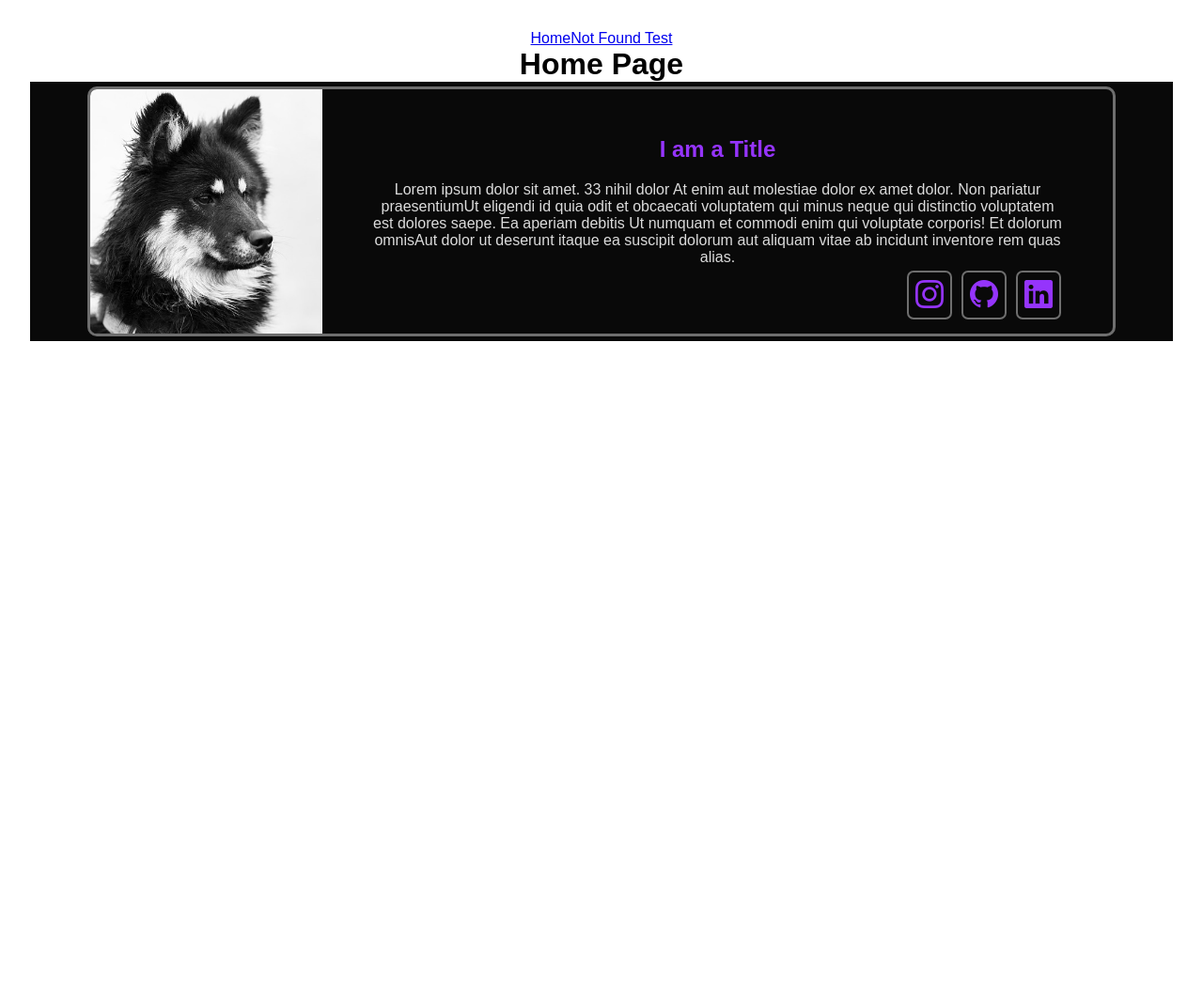
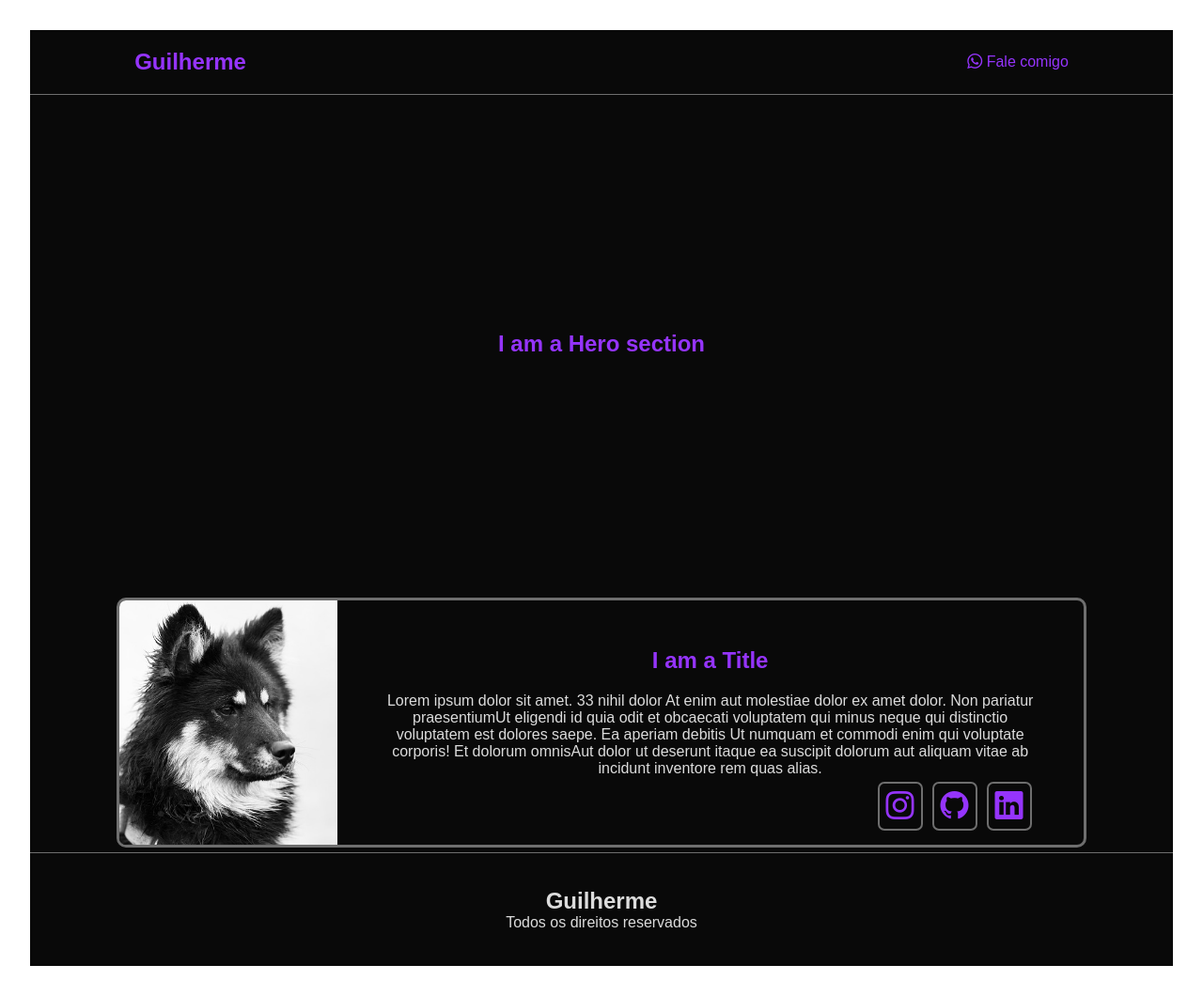
Before and after one commit to guiigle/My-portfolio, a React (Vite) app: page / in a window 1280 px wide. Shown: the whole page at 94% size. Before the commit the page ends 800 px from the top, so only its background shows below. Built offline with nearby package versions, Linux system fonts and the light colour scheme.

Commit message:
cria uma seção Hero inicial, e arruma o footer da aplicação com um modelo inicial tbm

```diff
--- a/src/components/AboutMe/style.css
+++ b/src/components/AboutMe/style.css
@@ -13,7 +13,7 @@
   display: flex;
   border: var(--secondary-color) 3px solid;
   border-radius: 10px;
-  width: 85vw;
+  width: 85%;
 
 }
 
--- /dev/null
+++ b/src/components/Footer/index.tsx
@@ -0,0 +1,15 @@
+import './style.css';
+
+function Footer() {
+  return (
+    <footer className='footer-section'>
+      <div className='footer-container'>
+        <h2>Guilherme</h2>
+        <p>Todos os direitos reservados</p>
+      </div>
+    </footer>
+  )
+}
+
+export default Footer;
+// This component serves as the footer of the application, displaying copyright information and the author's name.
--- /dev/null
+++ b/src/components/Footer/style.css
@@ -0,0 +1,17 @@
+.footer-section {
+  display: flex;
+  flex-direction: row;
+  background-color: var(--primary-color);
+  color: var(--text-color);
+  justify-content: center;
+  height: 15vh;
+  border-top: var(--secondary-color) 1px solid;
+}
+
+.footer-container {
+  display: flex;
+  flex-direction: column;
+  align-items: center;
+  justify-content: center;
+  width: 90%;
+}
--- a/src/components/Header/index.tsx
+++ b/src/components/Header/index.tsx
@@ -1,13 +1,12 @@
-import { NavLink } from 'react-router-dom';
 import './style.css';
 
 function Header() {
   return (
-    <header>
-      <nav>
-        <NavLink to="">Home</NavLink>
-        <NavLink to="/asas">Not Found Test</NavLink>
-      </nav>
+    <header className='header-section'>
+      <div className='header-container'>
+        <h2>Guilherme</h2>
+        <a href=""><i className="bi bi-whatsapp"></i> Fale comigo</a>
+      </div>
     </header>
   )
 }
--- a/src/components/Header/style.css
+++ b/src/components/Header/style.css
@@ -0,0 +1,30 @@
+/* Estilo geral do Header da aplicação */
+.header-section {
+  display: flex;
+  flex-direction: row;
+  justify-content: center;
+  align-items: center;
+  background-color: var(--primary-color);
+  border-bottom: var(--secondary-color) 1px solid;
+}
+
+/* Estilo do container do Header */
+
+.header-container {
+  display: flex;
+  flex-direction: row;
+  justify-content: space-between;
+  align-items: center;
+  width: 85%;
+}
+
+.header-container h2 {
+  color: var(--accent-color);
+  margin: 20px;
+}
+
+.header-container a {
+  color: var(--accent-color);
+  text-decoration: none;
+  margin: 20px;
+}
--- /dev/null
+++ b/src/components/Hero/index.tsx
@@ -0,0 +1,14 @@
+import './style.css'
+
+function HeroSection() {
+  return (
+    <section className="hero-section">
+      <div className="hero-container">
+        <h1>I am a Hero section</h1>
+      </div>
+    </section>
+  )
+}
+
+export default HeroSection;
+// This component serves as a hero section of the application, typically used to highlight key information or
--- /dev/null
+++ b/src/components/Hero/style.css
@@ -0,0 +1,18 @@
+.hero-section {
+  background-color: var(--primary-color);
+  color: var(--accent-color);
+  height: 65vh;
+  display: flex;
+  justify-content: center;
+  align-items: center;
+  padding: 5px;
+}
+
+.hero-container {
+  display: flex;
+  flex-direction: row;
+  justify-content: center;
+  align-items: center;
+  width: 85%;
+  height: 100%;
+}
--- a/src/components/Layout.tsx
+++ b/src/components/Layout.tsx
@@ -1,11 +1,13 @@
 import { Outlet } from "react-router-dom";
 import Header from "./Header";
+import Footer from "./Footer";
 
 function Layout() {
   return (
     <>
       <Header />
       <Outlet />
+      <Footer />
     </>
   )
 }
--- a/src/pages/Home/index.tsx
+++ b/src/pages/Home/index.tsx
@@ -1,9 +1,10 @@
 import AboutMeSection from "../../components/AboutMe";
+import HeroSection from "../../components/Hero";
 
 function Home() {
   return (
     <div>
-      <h1>Home Page</h1>
+      <HeroSection />
       <AboutMeSection />
     </div>
   )
```
